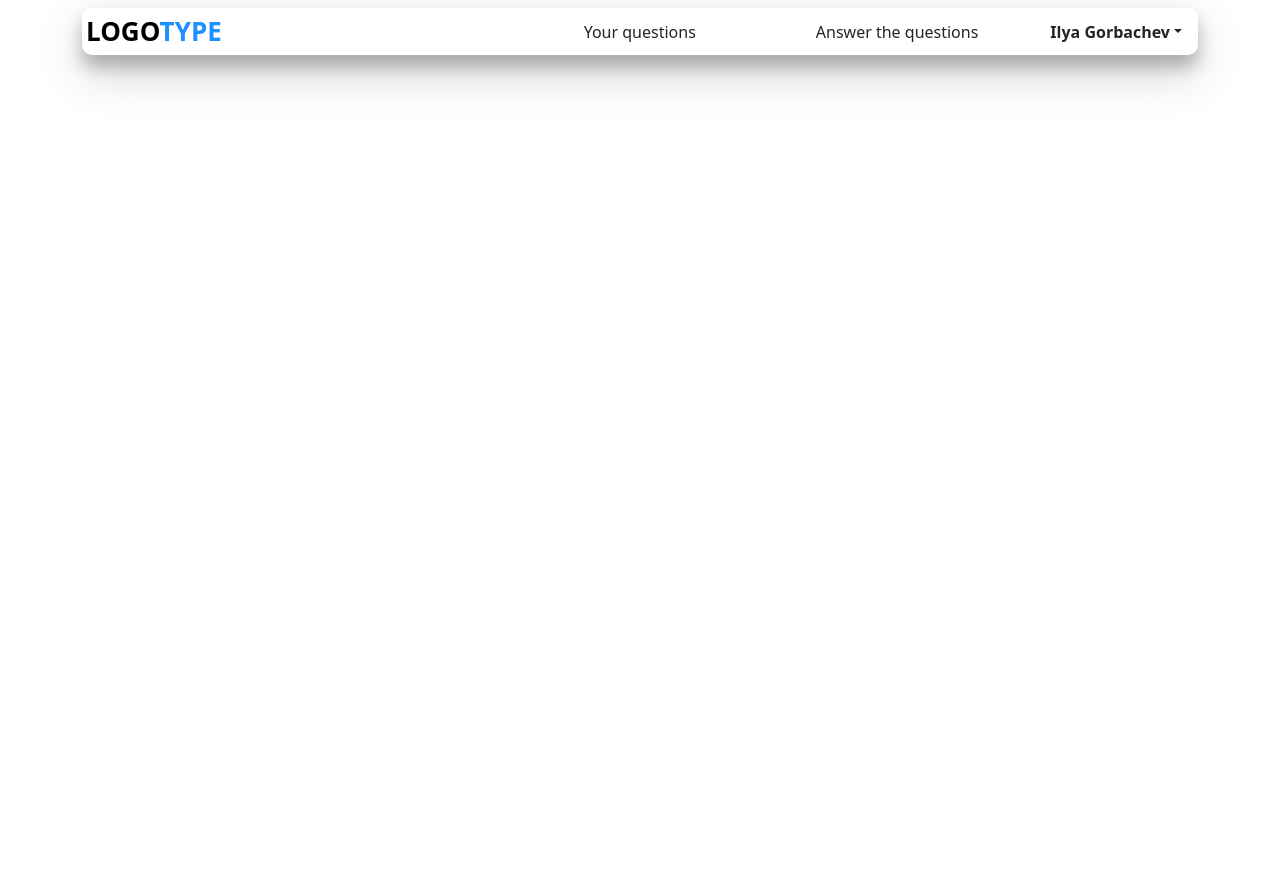
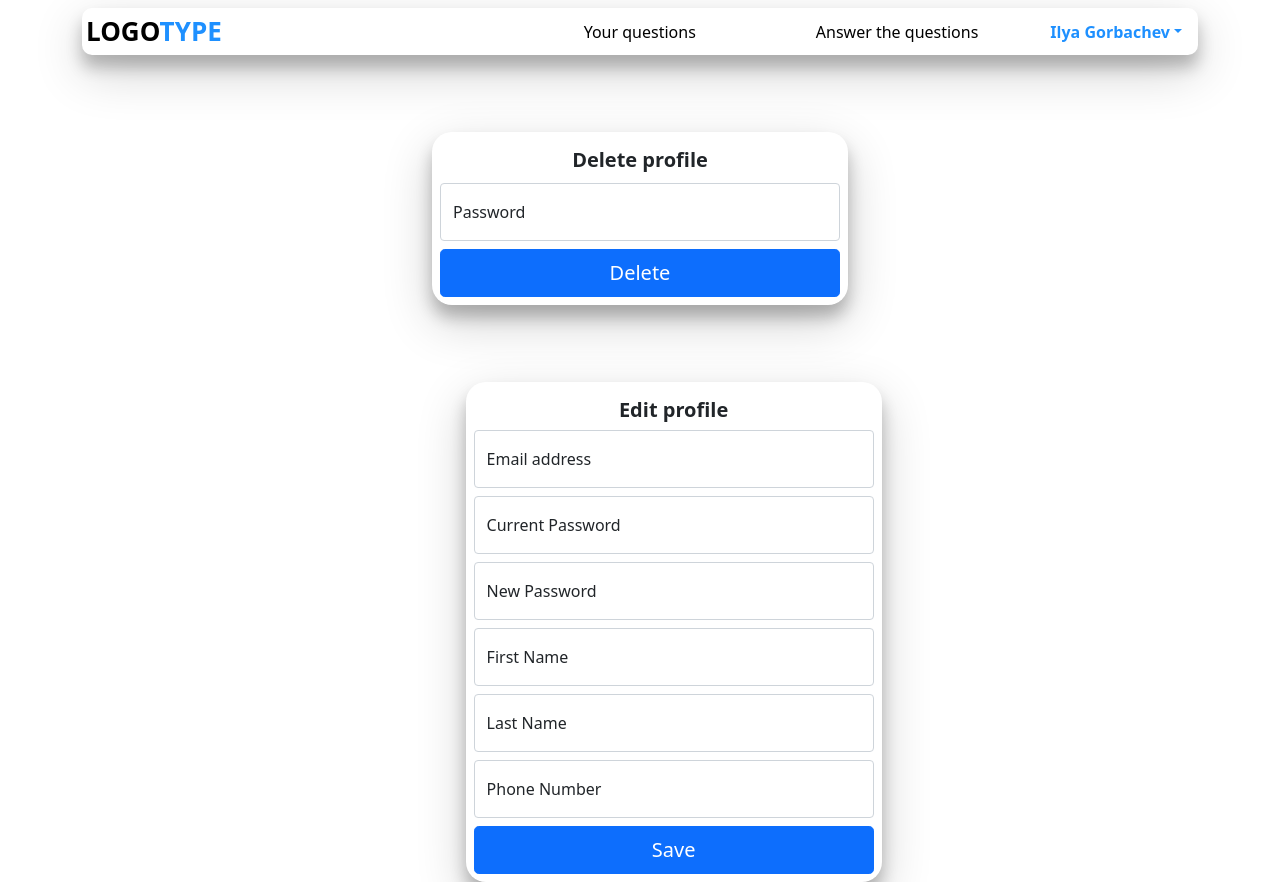
Before and after one commit to IlyaGorbachov7/react-app-questions-portal, a React (Create React App) app: page /login in a window 1280 px wide. Before the commit the page ends 800 px from the top, so only its background shows below. Built offline with nearby package versions, Linux system fonts and the light colour scheme.

Commit message:
Edit profile delete profile

```diff
--- a/src/App.js
+++ b/src/App.js
@@ -4,6 +4,10 @@ import Registration from "./compns/rsc/Registration";
 import Login from "./compns/rsc/Login";
 import ForgetPassword from "./compns/rsc/ForgetPassword";
 import MainWindow from "./compns/rsc/MainWindow";
+import DeleteProfile from "./compns/rsc/sub_mainwndw/DeleteProfile";
+import YourQuest from "./compns/rsc/sub_mainwndw/YourQuest";
+import AnswerQuest from "./compns/rsc/sub_mainwndw/AnswerQuest";
+import EditProfile from "./compns/rsc/sub_mainwndw/EditProfile";
 
 function App() {
     return (
@@ -12,6 +16,11 @@ function App() {
             {/*<Registration/>*/}
             {/*<ForgetPassword/>*/}
             <MainWindow/>
+            <DeleteProfile/>
+            {/*<Registration/>*/}
+            {/*<YourQuest/>*/}
+            {/*<AnswerQuest/>*/}
+            <EditProfile/>
         </div>
     );
 }
--- a/src/compns/rsc/MainWindow.jsx
+++ b/src/compns/rsc/MainWindow.jsx
@@ -1,7 +1,12 @@
 import React from 'react';
 import {BrowserRouter} from "react-router-dom";
 import '../styles/MainWindow.css'
-import {btnGroupClick} from "../scripts/MainWindow";
+import {
+    btnAnswerQuestMainWindowId,
+    btnGroupClick,
+    btnUserNameMainWindowId,
+    btnYourQuestMainWindowId
+} from "../scripts/MainWindow";
 
 const MainWindow = () => {
     return (
@@ -10,20 +15,16 @@ const MainWindow = () => {
                 <div className="me-lg-auto font-weight-600 font-bar-size">
                     <span className="color-text-logo">LOGO</span><span className="color-text-type">TYPE</span>
                 </div>
-
-
-
                 <div className="btn-group" role="group">
-                    <button id="btnYourQuestMainWindowId" className="btn me-5 btn-panel-style " type="button"
-                            onClick={btnGroupClick}>
-                        Your questions
+                    <button id={btnYourQuestMainWindowId} className="btn me-5 btn-panel-style " type="button"
+                            onClick={btnGroupClick}>Your questions
                     </button>
-                    <button id="btnAnswerQuestMainWindowId" className="btn ms-5 btn-panel-style" type="button"
-                            onClick={btnGroupClick}>Answer the
-                        questions
+                    <button id={btnAnswerQuestMainWindowId} className="btn ms-5 btn-panel-style" type="button"
+                            onClick={btnGroupClick}>Answer the questions
                     </button>
                     <div id="btnGroupMainWindowId" className="btn-group ms-5">
-                        <button type="button" className="btn dropdown-toggle btn-panel-style font-weight-600"
+                        <button id={btnUserNameMainWindowId} type="button"
+                                className="btn dropdown-toggle btn-panel-style font-weight-600"
                                 data-bs-toggle="dropdown" aria-expanded="false">Ilya Gorbachev
                         </button>
                         <ul className="dropdown-menu dropdown-menu-end">
--- a/src/compns/rsc/sub_mainwndw/DeleteProfile.jsx
+++ b/src/compns/rsc/sub_mainwndw/DeleteProfile.jsx
@@ -1,11 +1,29 @@
-import React from 'react';
+import React, {useEffect} from 'react';
+import {startSterilizationBtnActive} from "../../scripts/MainWindow";
+import {deleteProfile} from "../../scripts/Login";
 
 const DeleteProfile = () => {
+    useEffect(() => {
+        startSterilizationBtnActive("/profile/delete")
+    }, [])
+
     return (
-        <div>
+        <div className="centerXY-higher d-flex flex-column align-items-center">
+            <div className="block-shadow-color block-border-radius p-2">
+                <p className="para-pmft font-weight-600">Delete profile</p>
+                <div className="form-floating mt-2">
+                    {/*дабавить обработчик*/}
+                    <input type="password" className="block-size form-control" id="inputPasswordDeleteProfileId"
+                           placeholder="Password"/>
+                    <label htmlFor="inputPasswordDeleteProfileId">Password</label>
+                </div>
 
+                <button className="btn btn-primary btn-lg block-size mt-lg-2" type="button"
+                        onClick={deleteProfile}>Delete
+                </button>
+            </div>
         </div>
-    );
+    )
 };
 
 export default DeleteProfile;
--- a/src/compns/rsc/sub_mainwndw/EditProfile.jsx
+++ b/src/compns/rsc/sub_mainwndw/EditProfile.jsx
@@ -1,11 +1,58 @@
-import React from 'react';
+import React, {useEffect} from 'react';
+import {startSterilizationBtnActive} from "../../scripts/MainWindow";
+import {changePassword, editProfile, registrat} from "../../scripts/Login";
 
 const EditProfile = () => {
+    useEffect(() => {
+        startSterilizationBtnActive("/profile/edit")
+    }, [])
+
     return (
-        <div>
 
+        <div className="block-size centerXY-higher d-flex flex-column align-items-center">
+            <div className="block-shadow-color block-border-radius p-2">
+                <p className="para-pmft font-weight-600">Edit profile</p>
+                <div className="form-floating">
+                    {/*дабавить обработчик*/}
+                    <input type="email" className="block-size form-control" id="inputEmailEditProfileId"
+                           placeholder="name@example.com"/>
+                    <label htmlFor="inputEmailEditProfileId">Email address</label>
+                </div>
+                <div className="form-floating mt-2">
+                    {/*дабавить обработчик*/}
+                    <input type="password" className="block-size form-control" id="inputPasswordEditProfileId"
+                           placeholder="Password"/>
+                    <label htmlFor="inputPasswordEditProfileId">Current Password</label>
+                </div>
+                <div className="form-floating mt-2">
+                    {/*дабавить обработчик*/}
+                    <input type="password" className="block-size form-control" id="inputNewPasswordEditProfileId"
+                           placeholder="Confirm Password"/>
+                    <label htmlFor="inputNewPasswordEditProfileId">New Password</label>
+                </div>
+                <div className="form-floating mt-2">
+                    {/*дабавить обработчик*/}
+                    <input type="text" className="block-size form-control" id="inputFirstNameEditProfileId"
+                           placeholder="First Name"/>
+                    <label htmlFor="inputFirstNameEditProfileId">First Name</label>
+                </div>
+                <div className="form-floating mt-2">
+                    {/*дабавить обработчик*/}
+                    <input type="text" className="block-size form-control" id="inputLastNameEditProfileId"
+                           placeholder="Last Name"/>
+                    <label htmlFor="inputLastNameEditProfileId">Last Name</label>
+                </div>
+                <div className="form-floating mt-2">
+                    {/*дабавить обработчик*/}
+                    <input type="text" className="block-size form-control" id="inputPhoneEditProfileId"
+                           placeholder="Phone Number"/>
+                    <label htmlFor="inputPhoneEditProfileId">Phone Number</label>
+                </div>
+                <button className="btn btn-primary btn-lg block-size mt-lg-2" type="button"
+                        onClick={editProfile}>Save
+                </button>
+            </div>
         </div>
     );
 };
-
 export default EditProfile;
--- a/src/compns/rsc/sub_mainwndw/YourQuest.jsx
+++ b/src/compns/rsc/sub_mainwndw/YourQuest.jsx
@@ -1,6 +1,11 @@
-import React from 'react';
+import React, {useEffect} from 'react';
+import {startSterilizationBtnActive} from "../../scripts/MainWindow";
 
 const YourQuest = () => {
+    useEffect(() => {
+        startSterilizationBtnActive("/questions/your")
+    }, [])
+
     return (
         <div>
 
--- a/src/compns/scripts/Login.js
+++ b/src/compns/scripts/Login.js
@@ -1,13 +1,22 @@
+/**
+ * Login component
+ */
 export function login(e) {
     e.preventDefault()
     // логинимся и переходим на станцыу вопросов
 }
 
+/**
+ * Registration component
+ */
 export function registrat(e) {
     e.preventDefault();
     // регистируемя, после переходим на странцу лоигации
 }
 
+/**
+ * ForgetPassword component
+ */
 export function getConfirmationCode(e) {
     e.preventDefault();
     // здесь мы отпрялем запрос на получучения confirmation code
@@ -16,6 +25,9 @@ export function getConfirmationCode(e) {
     // отсаемя на этой же станице и изменяем isSendEmail == true чтобы отобразить changePasswrod
 }
 
+/**
+ * ForgetPassword component
+ */
 export function changePassword(e) {
     e.preventDefault();
 
@@ -24,3 +36,17 @@ export function changePassword(e) {
 
     // после отпрвяемся на станичу логинации сново
 }
+
+/**
+ * DeleteProfile component
+ */
+export function deleteProfile(e) {
+
+}
+
+/**
+ * EditProfile component
+ */
+export function editProfile(e){
+
+}
--- a/src/compns/scripts/MainWindow.js
+++ b/src/compns/scripts/MainWindow.js
@@ -1,26 +1,51 @@
+/**
+ * Здесь нужно в зависимости от кномпи ПЕРЕНАПРАВИТЬ на другой компанент
+ */
 export const btnGroupClick = (e) => {
-    // sterilizationBtnActive(e)
 
 }
 
-function sterilizationBtnActive(e) {
-    // console.log(e.target)
-    let btnClick = e.target;
-    let baseURI = btnClick.baseURI;
-    console.log(baseURI)
+/**
+ * Изменяет цвет кнопак на панели.
+ * Делает визулаьно ее активной, когда открвается (нажимеается) какая либо кнопка.
+ */
+export const btnYourQuestMainWindowId = "btnYourQuestMainWindowId";
+export const btnAnswerQuestMainWindowId = "btnAnswerQuestMainWindowId";
+export const btnUserNameMainWindowId = "btnUserNameMainWindowId"
+
+export function startSterilizationBtnActive(urlStr) {
+    function initArrayBtnOnBarActonPanel() {
+        debugger
+        let arrBtnId = [btnYourQuestMainWindowId, btnAnswerQuestMainWindowId, btnUserNameMainWindowId];
+        debugger
+        return arrBtnId.map(btnId => {
+            const btn = document.getElementById(btnId);
+            debugger
+            console.log(btn)
+            debugger
+            return btn;
+        })
+    }
+
+    function getBtnCurrentAction(arrBtnActions, url) {
+        let btnAction;
+        if (url === "/questions/your") {
+            btnAction = arrBtnActions.find(btnA => btnA.id === btnYourQuestMainWindowId)
+        } else if (url === "/questions/answer") {
+            btnAction = arrBtnActions.find(btnA => btnA.id === btnAnswerQuestMainWindowId)
+        } else if (url === "/profile/edit" || url === "/profile/delete") {
+            btnAction = arrBtnActions.find(btnA => btnA.id === btnUserNameMainWindowId)
+        }
+        return btnAction;
+    }
+
+    console.log(urlStr)
     let color = "dodgerblue";
-
-    if (btnClick.id === "btnEditProfileMainWindowId" || btnClick.id === "btnLogOutMainWindowId" || btnClick.id === "btnDeleteProfileMainWindowId") {
-        console.log(    document.getElementById("btnGroupMainWindowId"))
-        document.getElementById("btnGroupMainWindowId").style.color = color;
-    } else {
-        btnClick.style.color = color;
-    }
-    btnClick.style.fontWeight = 600;
-
+    let arrBtnActions = initArrayBtnOnBarActonPanel();
+    debugger
+    let curActionBtn = getBtnCurrentAction(arrBtnActions, urlStr)
+    debugger
+    curActionBtn.style.color = color;
+    arrBtnActions = arrBtnActions.filter(btnA => btnA !== curActionBtn) // удалю из массива кнопку текущей активности
+    arrBtnActions.forEach(btnA => btnA.style.color = "black") // у хотябы у одного меняю цвет с синяго на белый
 }
-
-function startSterilizationBtnActive(url) {
-    // console.log(e.target)
-
-}
--- a/src/compns/styles/Login.css
+++ b/src/compns/styles/Login.css
@@ -8,6 +8,11 @@
 /* Распложение и размеры*/
 .centerXY {
     margin-top: 10%;
+    margin-left: 37%;
+    margin-right: 37%;
+}
+.centerXY-higher{
+    margin-top: 6%;
     margin-left: 37%;
     margin-right: 37%;
 }
--- a/src/compns/styles/MainWindow.css
+++ b/src/compns/styles/MainWindow.css
@@ -14,7 +14,7 @@
 
 .btn-panel-style:focus {
     border: none;
-    color: dodgerblue;
+    /*color: dodgerblue;*/
 }
 
 .btn-dropdown:active {
```
Also changed, not shown: src/compns/rsc/sub_mainwndw/AnswerQuest.jsx (+6 -1 lines).
